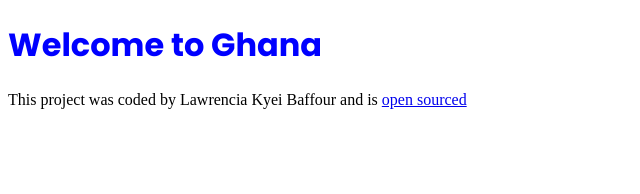
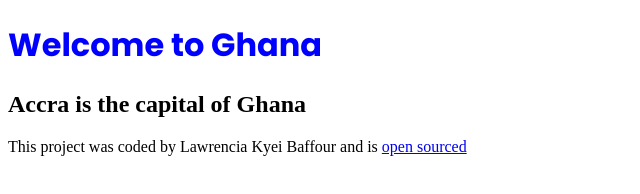
Before and after one commit to Cia-17/Final-responsive-project-portfolio, a plain HTML site: page index.html in a window 1280 px wide. Shown: the whole page, without its empty margins (0-640 px from the left). Drawn offline with Linux system fonts and the light colour scheme.

Commit message:
added h2

```diff
--- a/index.html
+++ b/index.html
@@ -11,6 +11,7 @@
 </head>
 <body>
     <h1>Welcome to Ghana</h1>
+    <h2>Accra is the capital of Ghana</h2>
 
     <footer>This project was coded by Lawrencia Kyei Baffour and  is <a href="https://github.com/Cia-17/Final-responsive-project-portfolio" target="_blank">open sourced</a></footer>
 </body>
```
